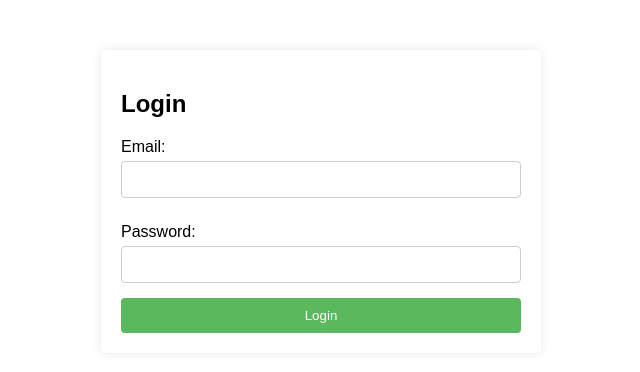
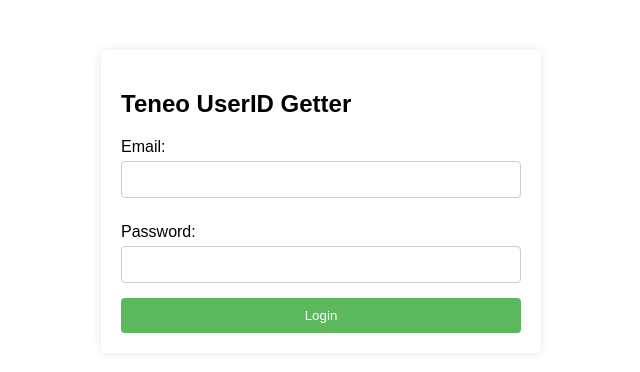
Before and after one commit to lester51/teneo-node-script, a website: page public/login.html in a window 1280 px wide. Shown: the whole page, without its empty margins (319-959 px from the left). Drawn offline with Linux system fonts and the light colour scheme; some packages are replaced by stand-ins of ours; a script that the page names is missing.

Commit message:
added login

```diff
--- a/public/login.html
+++ b/public/login.html
@@ -9,7 +9,7 @@
 </head>
 <body>
     <div class="container">
-        <h2>Login</h2>
+        <h2>Teneo UserID Getter</h2>
         <form id="loginForm">
             <div class="form-group">
                 <label for="email">Email:</label>
```
